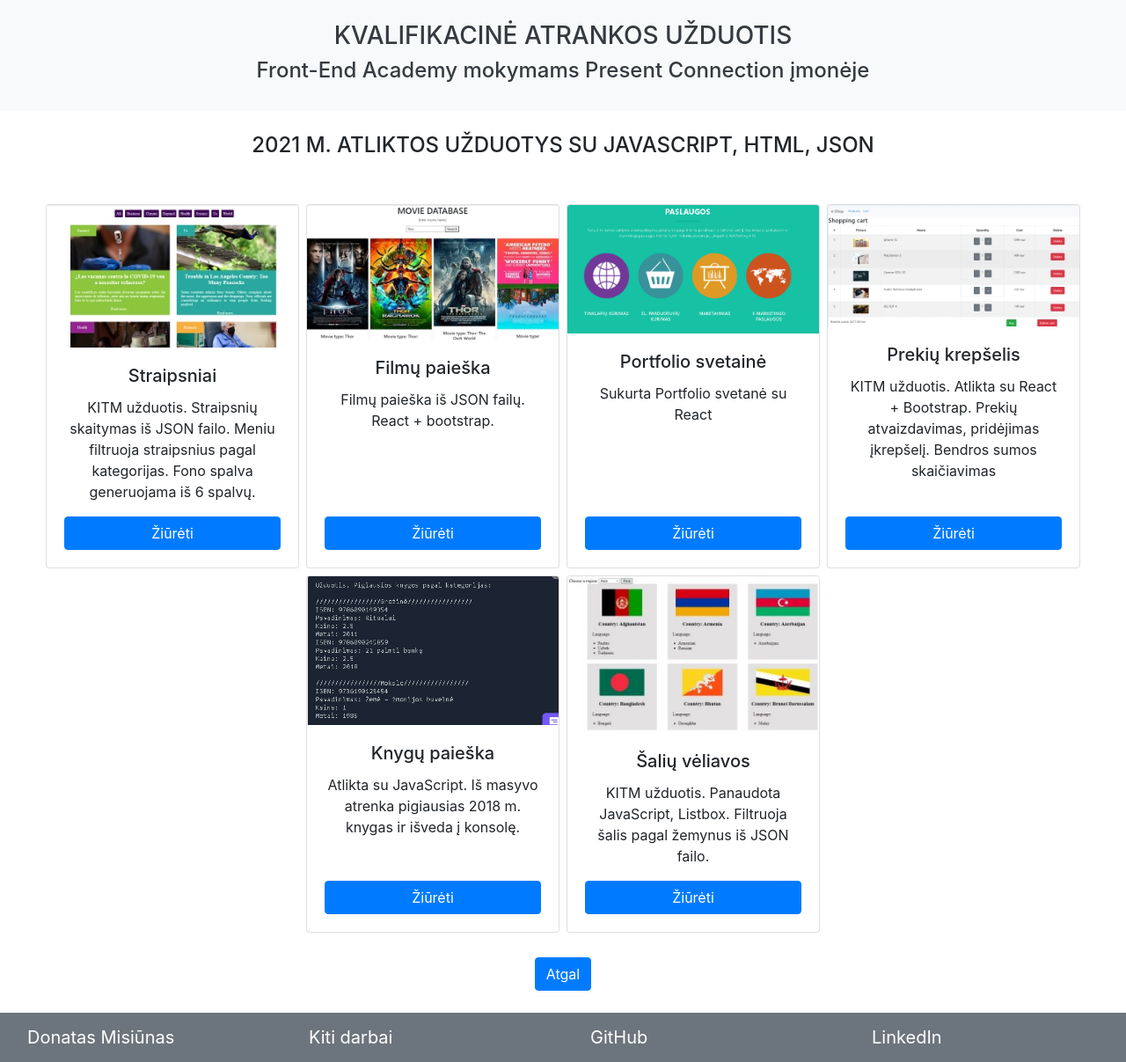
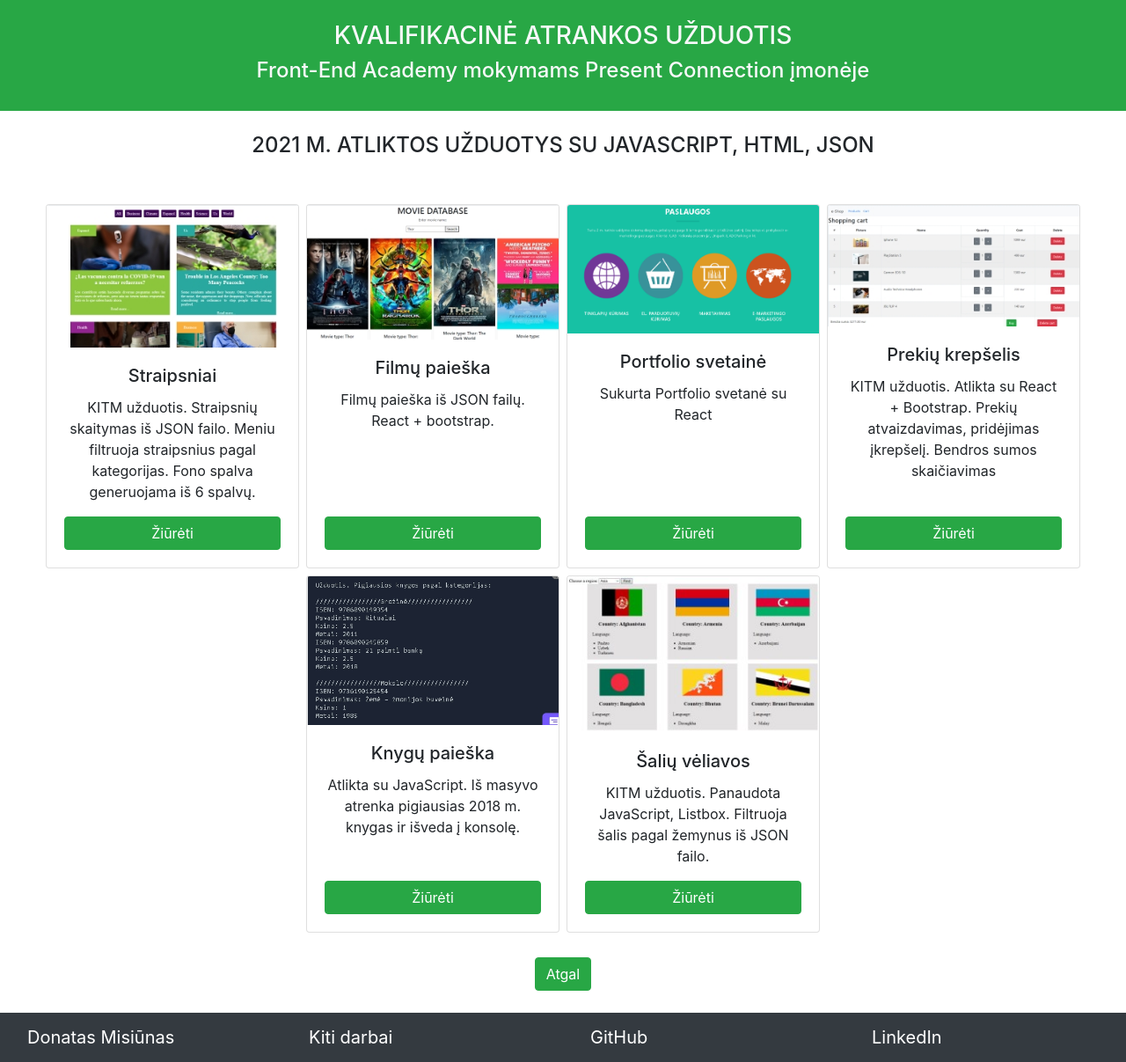
Before and after one commit to donataskitm/testine_uzduotis, a React (Create React App) app: page /darbai in a window 1280 px wide. Shown: the whole page at 88% size. Built offline with nearby package versions, Linux system fonts and the light colour scheme.

Commit message:
Add files via upload

```diff
--- a/src/components/DetailPart.js
+++ b/src/components/DetailPart.js
@@ -60,7 +60,7 @@ import { useLocation } from "react-router-dom";
                     )
                 ):(<div className="text-center mx-auto"><h4>{message}</h4></div> )}
                 <div className="pt-5">
-                    <Button variant="primary" onClick={() => history.goBack()} >Atgal</Button>
+                    <Button variant="success" onClick={() => history.goBack()} >Atgal</Button>
                 </div>
             </div>
         </Col>
--- a/src/components/FooterPart.js
+++ b/src/components/FooterPart.js
@@ -4,7 +4,7 @@ import {Navbar, Container} from 'react-bootstrap'
  function FooterPart() {
 
     return (
-        <Row  className="component-last bg-secondary text-white align-items-center   justify-content-center" >
+        <Row  className="component-last bg-dark text-white align-items-center   justify-content-center" >
             <Col xs={12} md={3}>
                 <Navbar  className="w-50 " bg="none" variant="dark">
                     <Container >
--- a/src/components/FormPart.js
+++ b/src/components/FormPart.js
@@ -74,7 +74,7 @@ import {Form, Button, Modal, Row, Col} from 'react-bootstrap';
                     </div>
                     <div className="row pt-3 d-flex">
                         <div className="text-center m-auto">
-                            <Button className="button"  variant="primary"  active type="submit">ĮRAŠYTI DUOMENIS</Button>
+                            <Button className="button"  variant="success"  active type="submit">ĮRAŠYTI DUOMENIS</Button>
                         </div>
                         <Modal
                             size="sm"
--- a/src/components/HeaderPart.js
+++ b/src/components/HeaderPart.js
@@ -3,8 +3,10 @@ import { Row, Col } from 'react-bootstrap'
 
  function HeaderPart() {
 
+
     return (
-     <Row className="component-first bg-light text-dark text-center py-4" >
+
+     <Row className="component-first bg-success text-light text-center py-4" >
        <Col>
           <h3> KVALIFIKACINĖ ATRANKOS UŽDUOTIS</h3>
           <h4>Front-End Academy mokymams Present Connection įmonėje</h4>
--- a/src/components/ListPart.js
+++ b/src/components/ListPart.js
@@ -61,7 +61,7 @@ function ListPart() {
             )}
           </React.Fragment>
           <div className="text-center">
-        <Button className="button mt-4" onClick={redirect} variant="primary"  active type="submit">Pildyti</Button>
+        <Button className="button mt-4" onClick={redirect} variant="success"  active type="submit">Pildyti</Button>
         </div>
         </Col>
       </Row>
--- a/src/components/WorksPart.js
+++ b/src/components/WorksPart.js
@@ -20,14 +20,14 @@ import {Button, Card, Row, Col} from 'react-bootstrap';
                                     <Card.Text >
                                         {work.description}
                                     </Card.Text>
-                                    <Button variant="primary" onClick={()=> window.open(work.butUrl, "_blank")} className = "btn mt-auto ">Žiūrėti</Button>
+                                    <Button variant="success" onClick={()=> window.open(work.butUrl, "_blank")} className = "btn mt-auto ">Žiūrėti</Button>
                                 </Card.Body>
                             </Card>
                         ))}
                     </React.Fragment>
                 </div>
                 <div className=" mt-4 text-center">
-                    <Button variant="primary" onClick={() => history.goBack()} >Atgal</Button>
+                    <Button variant="success" onClick={() => history.goBack()} >Atgal</Button>
                 </div>
             </Col>
         </Row>
```
Lines whose indentation alone changed are shown as unchanged.
